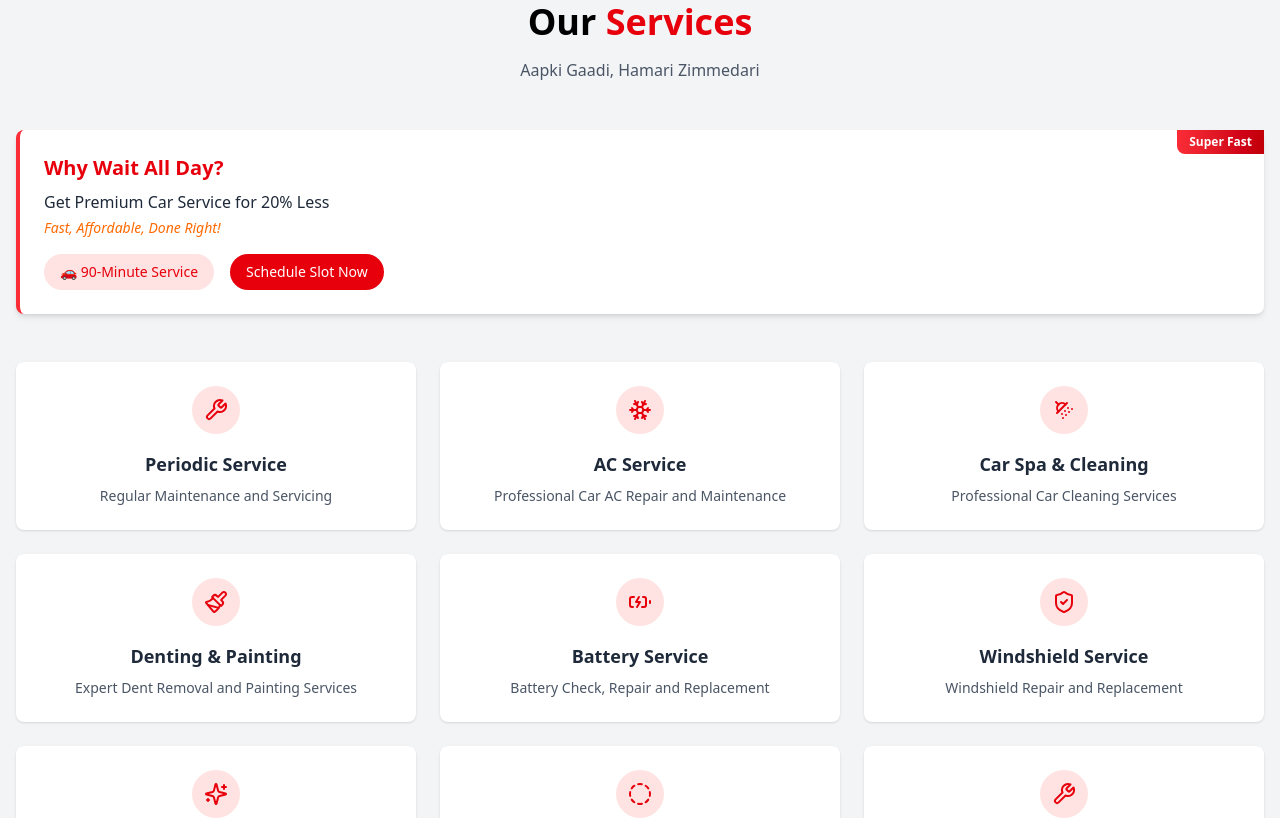
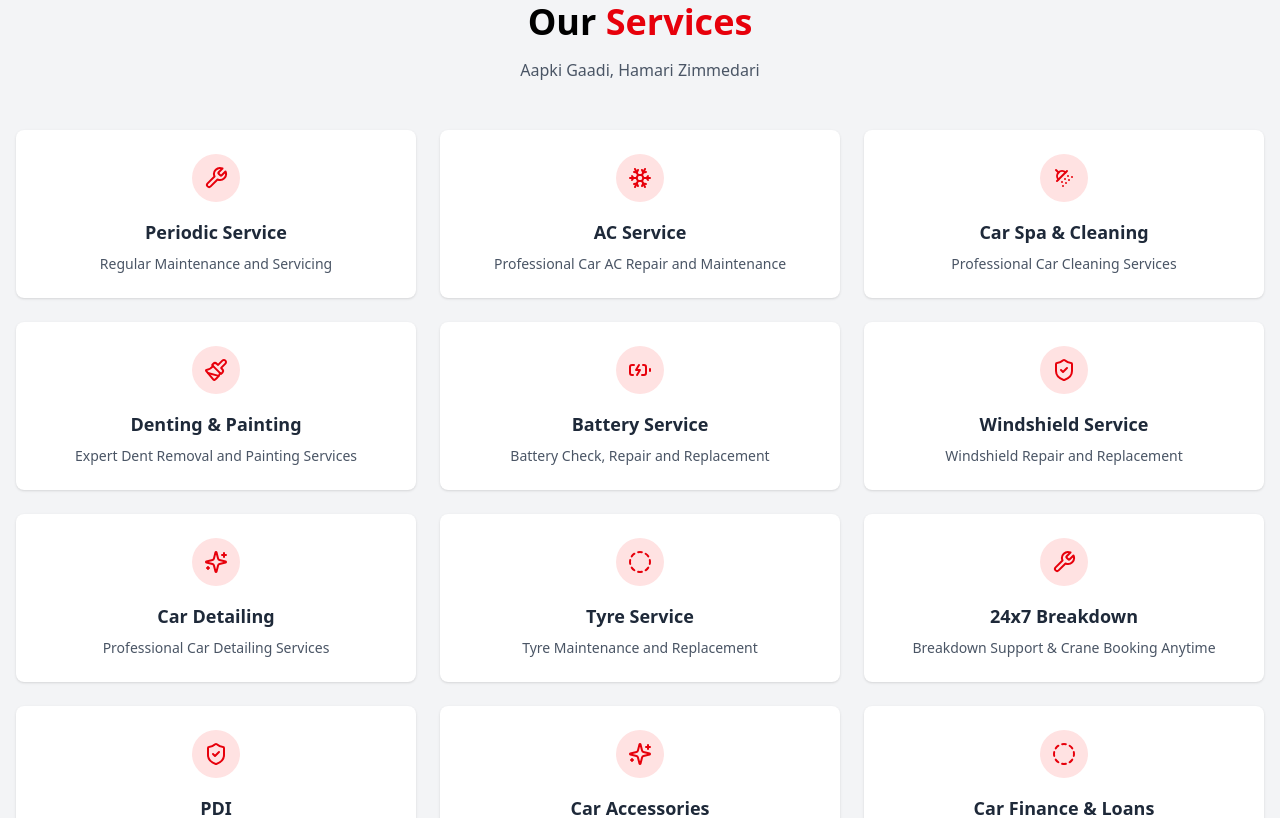
Before and after one commit to Purohitdev/Car, a React (Vite) app: page / in a window 1280 px wide. Shown: the part 2800-3618 px from the top of the page. Built offline with nearby package versions, Linux system fonts and the light colour scheme.

Commit message:
Why Wait All Day? remove

```diff
--- a/src/Comp/Home/Contact.tsx
+++ b/src/Comp/Home/Contact.tsx
@@ -85,7 +85,7 @@ const ContactSection = () => (
             Need help with a car issue, want to schedule a service, or just have a question? Reach out to our expert team at Mechanique.
           </p>
           <div className="space-y-6">
-            <ContactDetail icon={<MapPin className="h-5 w-5 text-red-600" />} title="Our hatega">
+            <ContactDetail icon={<MapPin className="h-5 w-5 text-red-600" />} title="Corporate Office">
             First Floor, Daksh Residency, Opposite Coaching Hub, Haldighati Marg, Pratap Nagar, Jaipur - India - 302033            </ContactDetail>
             <ContactDetail icon={<Phone className="h-5 w-5 text-red-600" />} title="Call Us">
              +91 8432312345
--- a/src/Comp/Home/Service.tsx
+++ b/src/Comp/Home/Service.tsx
@@ -102,7 +102,7 @@ const Service = () => {
         </div>
 
         {/* Express Car Service Banner */}
-        <div className="bg-white border-l-4 border-red-500 shadow-md p-6 rounded-lg mb-12 relative">
+        {/* <div className="bg-white border-l-4 border-red-500 shadow-md p-6 rounded-lg mb-12 relative">
           <div className="absolute top-0 right-0 bg-gradient-to-r from-red-500 to-red-700 text-white text-xs font-bold px-3 py-1 rounded-bl-lg">
             Super Fast
           </div>
@@ -123,7 +123,7 @@ const Service = () => {
               Schedule Slot Now
             </button>
           </div>
-        </div>
+        </div> */}
 
         {/* Service Grid */}
         <div className="grid grid-cols-1 sm:grid-cols-2 md:grid-cols-3 gap-6">
```
